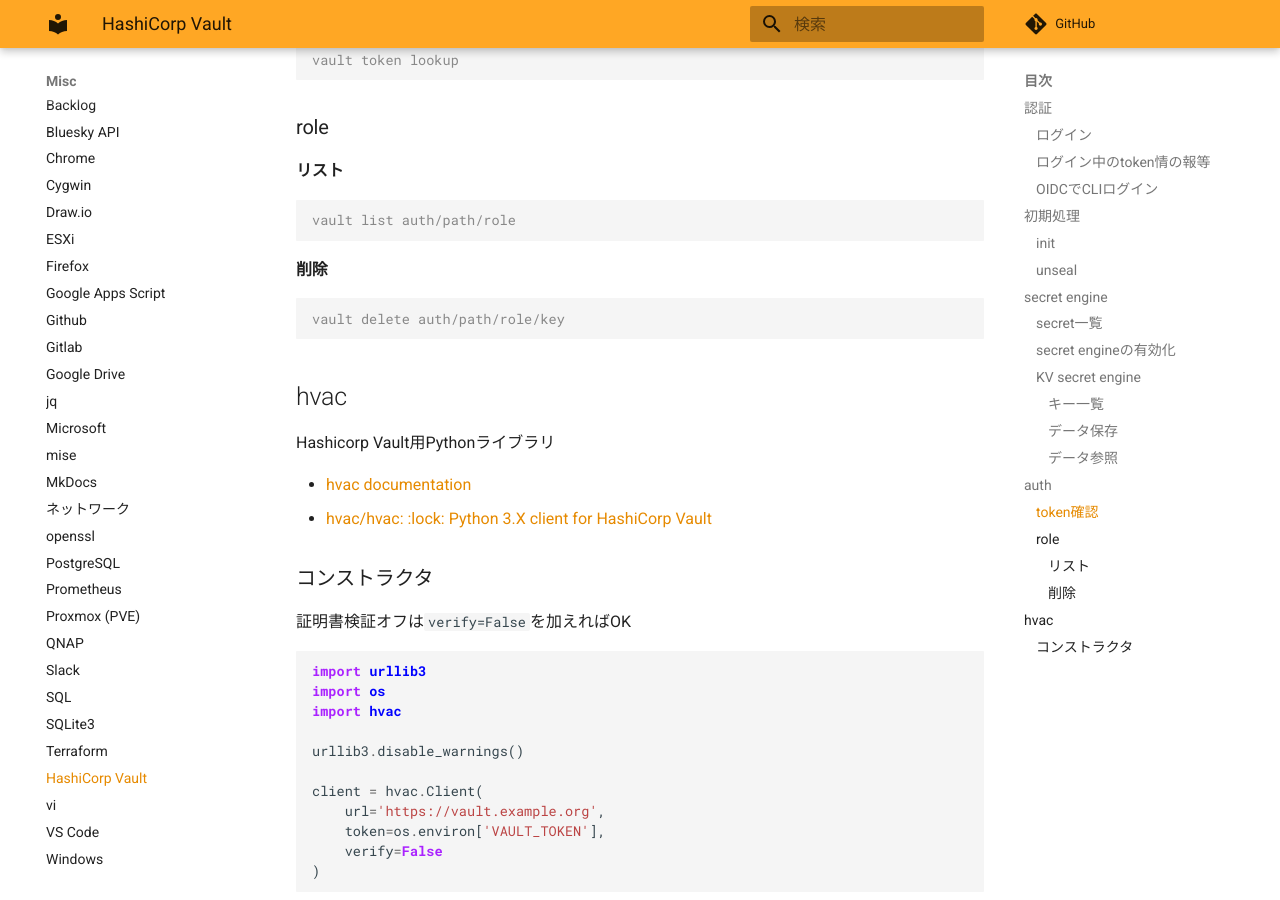
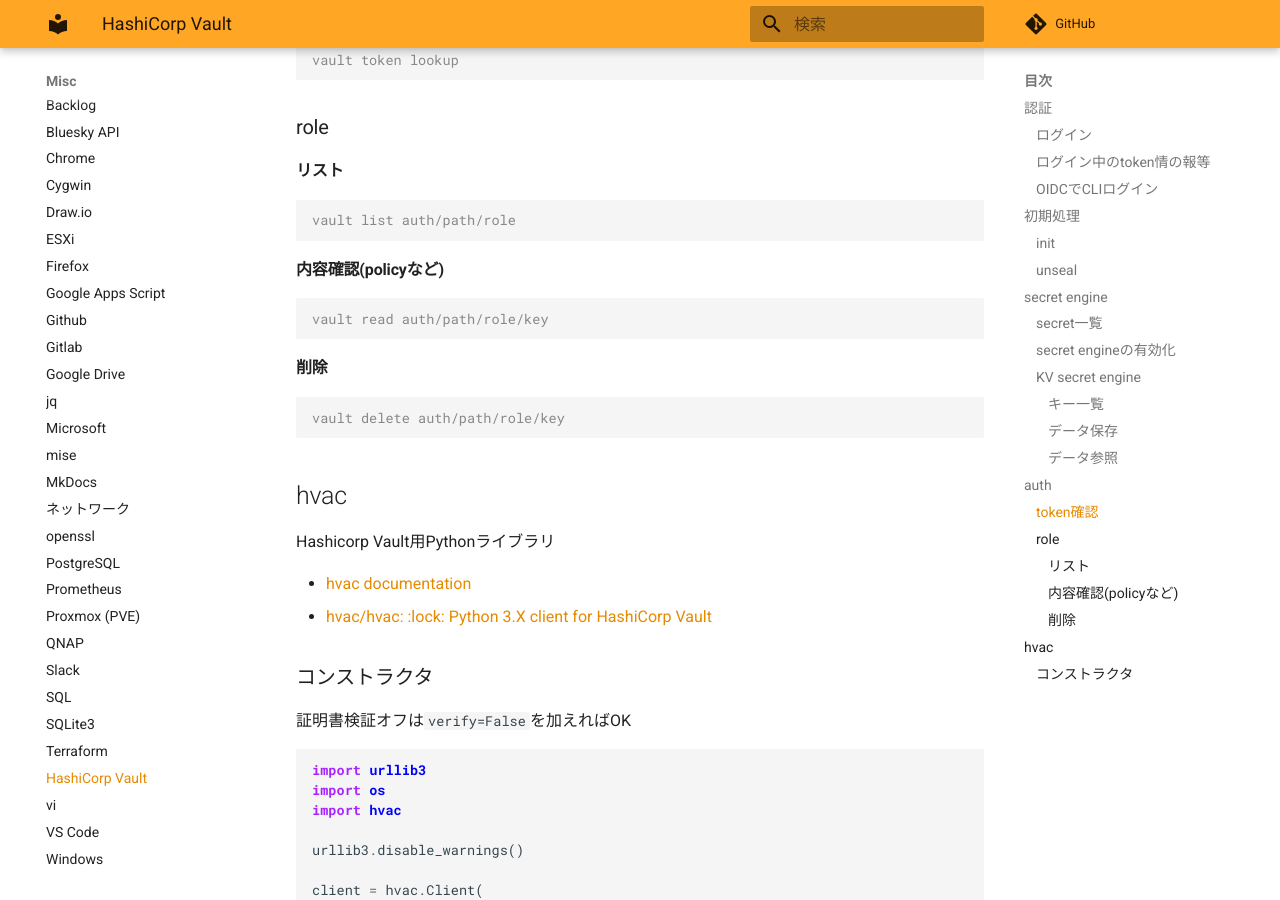
Before and after one commit to zaki-lknr/docs, an MkDocs documentation site: the page built from docs/Misc/vault.md, in a window 1280 px wide and 900 px high, scrolled down 2384 px. Built offline with MkDocs 1.6.1 and Material for MkDocs 9.7.7, drawn with Linux system fonts in a browser that asks for light colours; comment, search, counter and statistics services are not loaded.

Commit message:
add: misc/vault: roleのread

````diff
--- a/docs/Misc/vault.md
+++ b/docs/Misc/vault.md
@@ -121,6 +121,12 @@ vault token lookup
 vault list auth/path/role
 ```
 
+#### 内容確認(policyなど)
+
+```console
+vault read auth/path/role/key
+```
+
 #### 削除
 
 ```console
````
